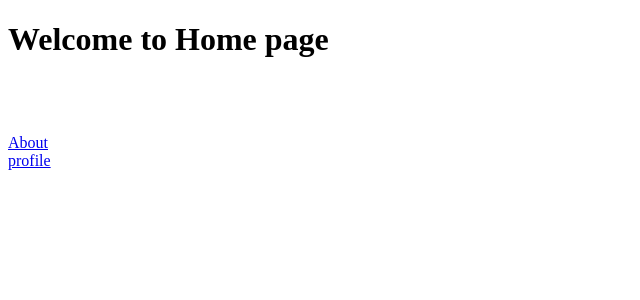
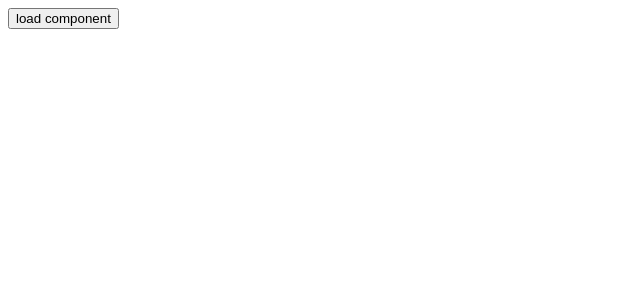
Before and after one commit to moamlrh/code-splitting, a React app: page / in a window 1280 px wide. Shown: the top 300 px of the page, without its empty margins (0-640 px from the left). Built offline with nearby package versions, Linux system fonts and the light colour scheme.

Commit message:
config and fix

```diff
--- a/src/App.jsx
+++ b/src/App.jsx
@@ -1,25 +1,64 @@
-import React from "react";
-import { Route, Switch } from "react-router";
-import Home from "./components/home";
+import React, { useEffect, useState } from "react";
+// import { Route, Switch } from "react-router";
+// import Home from "./components/home";
 
-const About = React.lazy(() => import("./components/about"));
-// const Profile = React.lazy(() => import("./components/profile"));
+// import Profile from "./components/profile";
+// // const Profile = React.lazy(() => import("./components/profile"));
+// // const { default: Profile } = await import(
+// //   /* webpackChunkName: "profile" */ "./components/profile"
+// // );
 
-// import About from "./components/about";
-import Profile from "./components/profile";
+// // import About from "./components/about";
+// // const About = React.lazy(() => import("./components/about"));
 
-function App() {
+// function App() {
+//   const [About, setAbout] = useState(null);
+
+//   const getComponent = async () => {
+//     const About = await import(
+//       /*webpackChunkName : "about" */ "./components/about"
+//     );
+//     setAbout(() => About.default);
+//   };
+
+//   return (
+//     <div>
+//       <Home />
+//       <Switch>
+//         {/* <React.Suspense fallback={<h1>Loading ...</h1>}> */}
+//         {About ? <Route path="/about" exact component={About} /> : null}
+//         <button
+//           onClick={() => {
+//             getComponent();
+//           }}
+//         >
+//           load about
+//         </button>
+//         <Route path="/profile" exact component={Profile} />
+//         {/* </React.Suspense> */}
+//       </Switch>
+//     </div>
+//   );
+// }
+
+export default function MainComponent() {
+  const [ModalComponent, setModalComponent] = useState(null);
+  const loadModalComponent = async () => {
+    const loadResult = await import("./components/about");
+    setModalComponent(() => loadResult.default);
+  };
   return (
-    <div>
-      <Home />
-      <Switch>
-        <React.Suspense fallback={<h1>Loading ...</h1>}>
-          <Route path="/about" exact component={About} />
-        </React.Suspense>
-        <Route path="/profile" exact component={Profile} />
-      </Switch>
-    </div>
+    <>
+      {ModalComponent ? <ModalComponent /> : null}
+      <button
+        onClick={() => {
+          loadModalComponent();
+        }}
+      >
+        load component
+      </button>
+    </>
   );
 }
 
-export default App;
+// export default App;
--- a/src/index.js
+++ b/src/index.js
@@ -1,6 +1,6 @@
 import { render } from "react-dom";
+import { BrowserRouter } from "react-router-dom";
 import App from "./App";
-import { BrowserRouter } from "react-router-dom";
 render(
   <BrowserRouter>
     <App />
--- a/webpack.config.js
+++ b/webpack.config.js
@@ -3,12 +3,17 @@ const path = require("path");
 
 module.exports = (env) => {
   const config = {
-    entry: {
+    entry: path.resolve("src", "index.js"),
+    //  {
     // vendors: ["react", "react-dom", "react-router-dom"],
-      main: {
-        import: path.resolve("src", "index.js"),
+    // main: {
+    // import: path.resolve("src", "index.js"),
     // dependOn: "vendors",
-      },
+    // },
+    // app: {
+    //   import: path.resolve("src", "App.jsx"),
+    //   dependOn: "main",
+    // },
     // about: {
     //   import: path.resolve("src", "components", "about.jsx"),
     //   dependOn: "main",
@@ -17,10 +22,11 @@ module.exports = (env) => {
     //   import: path.resolve("src", "components", "profile.jsx"),
     //   dependOn: "main",
     // },
-    },
+    // },
     output: {
       path: path.resolve("build"),
       filename: "[name].js",
+      chunkFilename: "[name].chunk.js",
     },
     // [optimization.splitChunks.chunks = 'all'] is a way of saying :
     //  “put everything in node_modules into a file called vendors~main.js".
@@ -36,6 +42,9 @@ module.exports = (env) => {
       historyApiFallback: true,
     },
     devtool: false,
+    experiments: {
+      topLevelAwait: true,
+    },
     module: {
       rules: [
         {
```
Also changed, not shown: 6 other files (tests, documents, lock files or other folders). Lines whose indentation alone changed are shown as unchanged.
